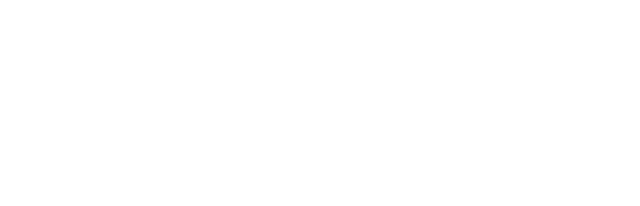
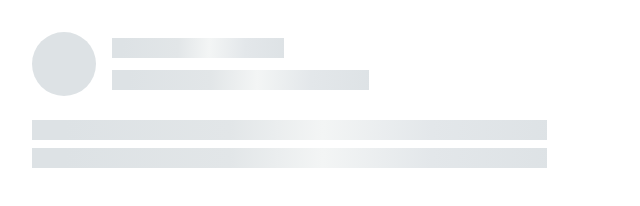
Before and after one commit to js-tasks-ru/htmlcss-20220414_demeshko-egor, a website: page 04-lection2/02-skeleton/index.html in a window 1280 px wide. Shown: the whole page, without its empty margins (0-640 px from the left). Drawn offline with Linux system fonts and the light colour scheme.

Commit message:
верстка скелетона

```diff
--- a/04-lection2/02-skeleton/index.html
+++ b/04-lection2/02-skeleton/index.html
@@ -7,5 +7,26 @@
     </head>
     <body>
 
+
+       <div class="skeleton">
+            <div class="skeleton__header">
+                <div class="skeleton__avatar">
+                </div>
+                <div class="skeleton__title">
+                  <div class="skeleton__title-text-top">
+                  </div>
+                  <div class="skeleton__title-text-bottom">
+                  </div>
+                </div>
+            </div>
+
+
+              <div class="skeleton__text">
+              </div>
+              <div class="skeleton__text">
+              </div>
+       </div>
+
+
     </body>
 </html>
--- a/04-lection2/02-skeleton/skeleton.css
+++ b/04-lection2/02-skeleton/skeleton.css
@@ -0,0 +1,50 @@
+.skeleton{
+  display: flex;
+  flex-flow: column;
+  padding: 24px 40px 32px 24px;
+  max-width: 579px;
+  box-sizing: border-box;
+}
+
+.skeleton__header{
+  display: flex;
+  justify-content: flex-start;
+  gap: 16px;
+  margin-bottom: 24px;
+}
+
+.skeleton__avatar{
+  border-radius: 50%;
+  background-color: var(--grey-2);
+  padding: 32px;
+}
+
+.skeleton__title{
+  display: flex;
+  flex-direction: column;
+  justify-content: space-around;
+  align-items: flex-start;
+}
+
+.skeleton__title-text-top{
+  background: var(--skeleton-item-background);
+  padding: 10px 86px;
+  margin-right: 303px;
+}
+
+.skeleton__title-text-bottom{
+  background: var(--skeleton-item-background);
+  padding: 10px 128.5px;;
+  margin-right: 218px;
+}
+
+
+.skeleton__text{
+  padding: 10px 257.50px;
+  margin-bottom: 8px;
+  background: var(--skeleton-item-background);
+}
+
+.skeleton__text:last-child{
+  margin-bottom: 0px;
+}
--- a/assets/css/main.css
+++ b/assets/css/main.css
@@ -21,6 +21,9 @@
     --primary-hover: var(--blue-2);
     --secondary: var(--purple);
     --secondary-hover: var(--purple-2);
+
+    --skeleton-item-background: linear-gradient(92.51deg, #DDE2E5 6.44%,
+      #E2E6E8 38.47%, #F3F5F5 56.48%, #E3E7EA 77.5%, #DDE2E5 102.52%);
 }
 
 body {
```
